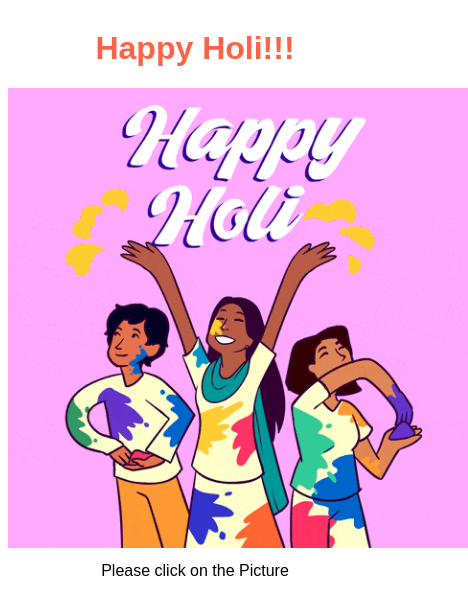
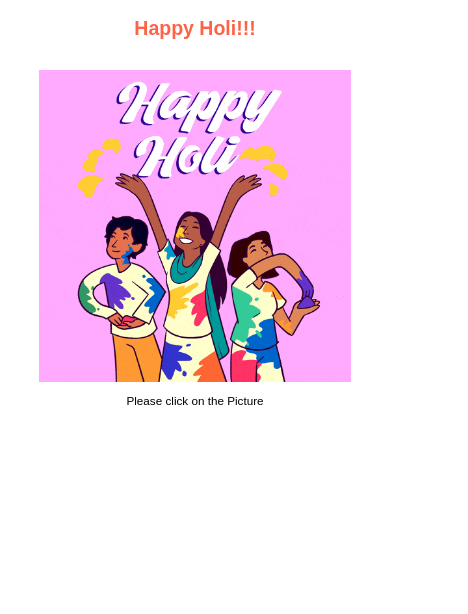
Before and after one commit to Garvitkul/Happy-Holi, a plain HTML site: page index.html in a window 390 px wide. Shown: the whole page, 468 px wide, since content can reach past the window. Drawn offline with Linux system fonts and the light colour scheme.

Commit message:
Update index.html

```diff
--- a/index.html
+++ b/index.html
@@ -6,32 +6,49 @@
 		body {
 			text-align: center;
 			font-family: Arial, sans-serif;
+			margin: 0;
+			padding: 0;
 		}
 		h1 {
 			color: #FF6347; /* Colorful text */
-			margin-top: 30px;
+			margin-top: 2vh;
+			font-size: 3vw;
 		}
 		img {
-			margin-top: 0px;
+			margin-top: 2vh;
 			cursor: pointer;
+			width: 40vw;
+			max-width: 400px;
 		}
 		.gif-container {
 			display: none;
-			margin-top: 0px;
+			margin-top: 2vh;
 		}
 		p {
-			margin-top: 10px;
+			margin-top: 1vh;
+			font-size: 1.5vw;
+		}
+
+		/* Media Query for smaller screens */
+		@media screen and (max-width: 600px) {
+			h1 {
+				font-size: 5vw;
+			}
+			img {
+				width: 80vw;
+			}
+			p {
+				font-size: 3vw;
+			}
 		}
 	</style>
 </head>
 <body>
 	<h1>Happy Holi!!!</h1>
-	<img src="static.gif" alt="Please click on the Picture" width="460"
-	height="460" onclick="showGif(this)">
+	<img src="static.gif" alt="Please click on the Picture" onclick="showGif(this)">
 	<p id="clickText">Please click on the Picture</p>
 	<div class="gif-container">
-		<img src="giphy.gif" alt="Holi GIF" width="460"
-		height="460">
+		<img src="giphy.gif" alt="Holi GIF" width="400" height="400">
 		<p id="wish"></p>
 		<p id="signature">- Garvit Kulshrestha</p>
 	</div>
@@ -90,16 +107,10 @@
 	</script>
 
 <audio autoplay loop>
-
 	<source src="Holi.ogg" type="audio/ogg">
-
 	<source src="Holi.mp3" type="audio/mpeg">
-
-  Your browser does not support the audio element.
-
-  </audio>
-
-
+	Your browser does not support the audio element.
+</audio>
 
 </body>
 </html>
```
